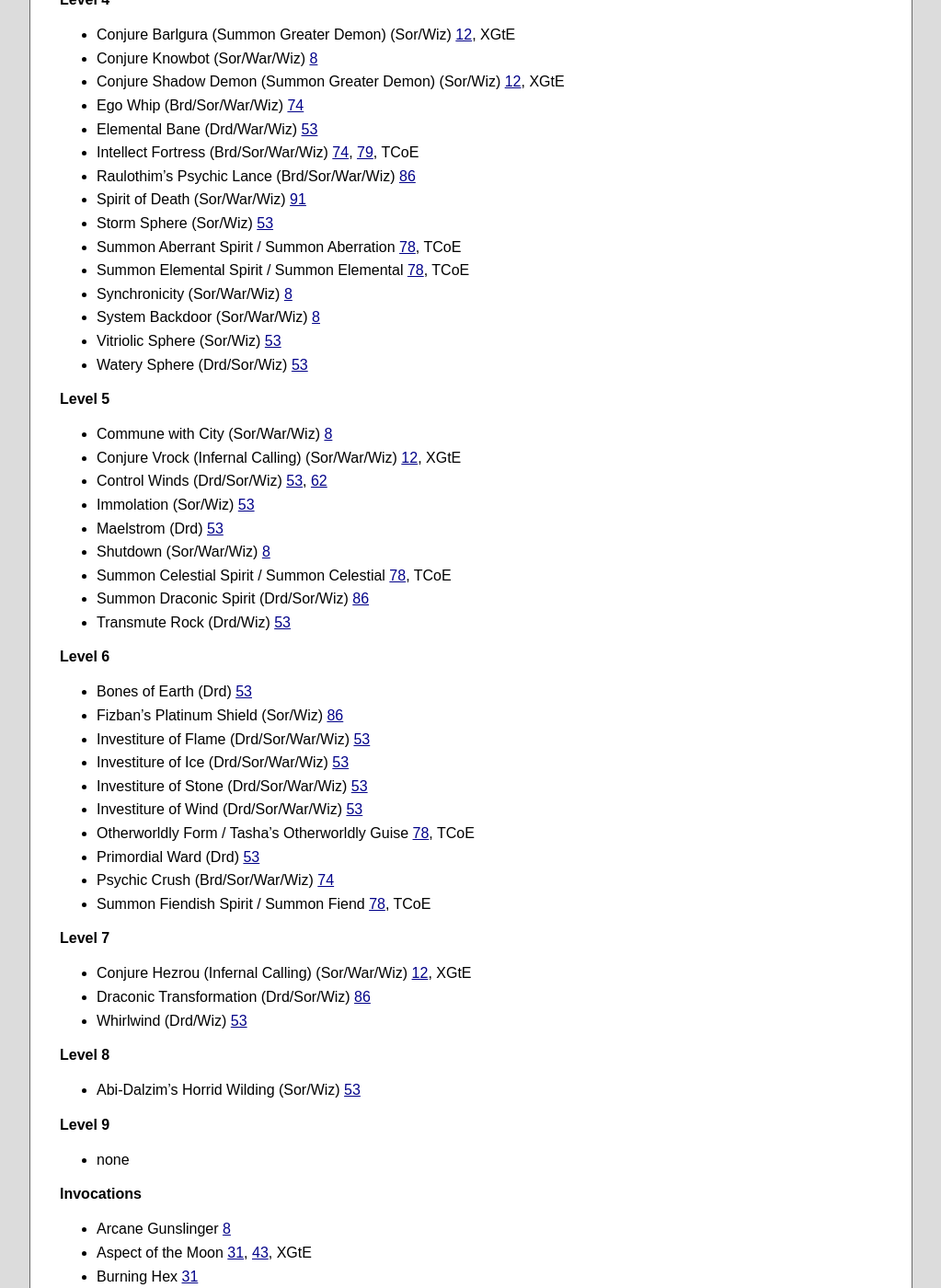
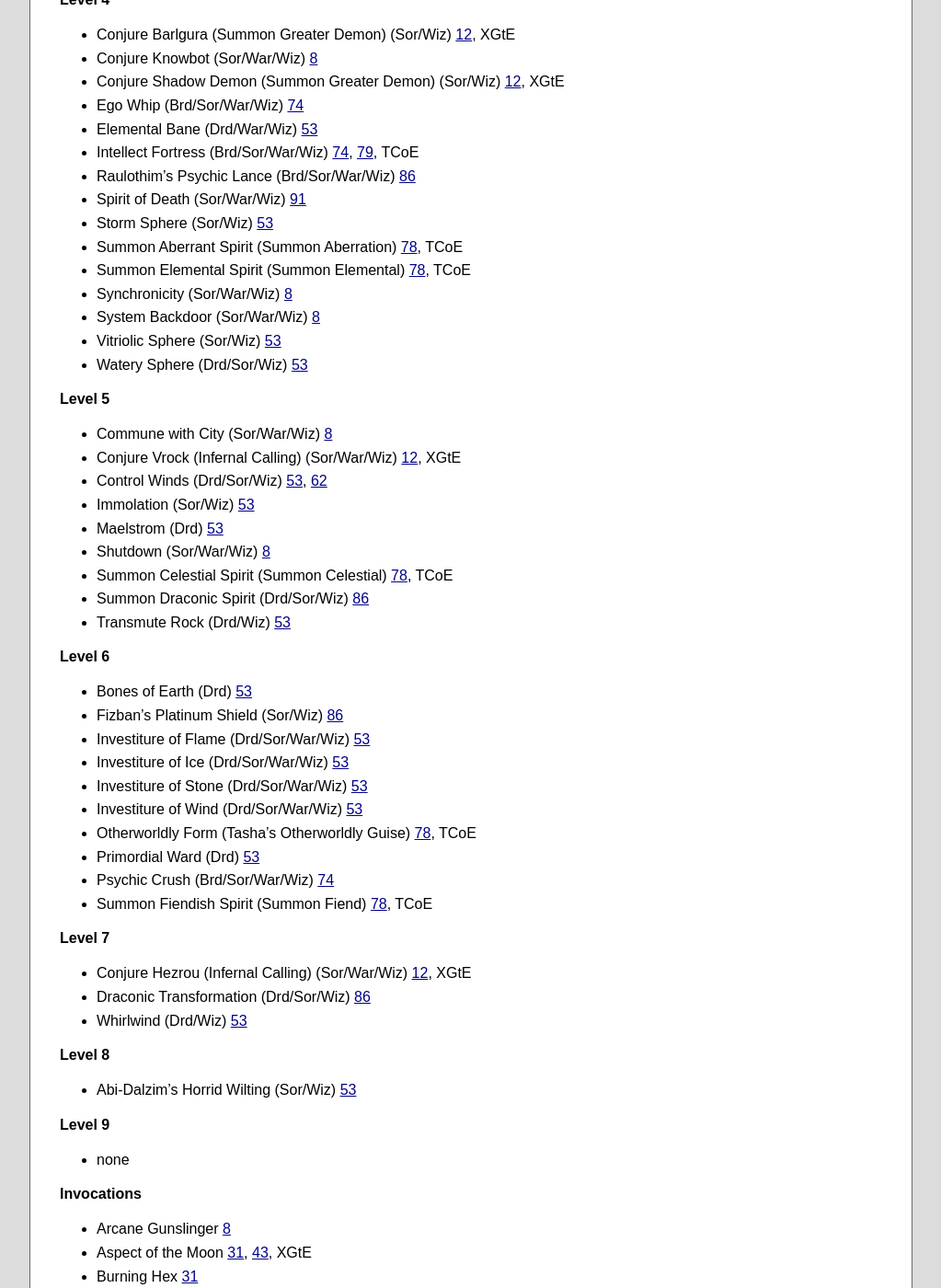
Before and after one commit to orbitalflower/orbitalflower.github.io, a Jekyll site: the page built from _posts/2017-06-21-5e-unearthed-arcana-index.md, in a window 1280 px wide and 1400 px high, scrolled down 9722 px. Shown: the whole window at 92% size, without its empty margins (128-1151 px from the left). Built offline with Jekyll 4.4.1, drawn with Linux system fonts in a browser that asks for light colours; some of the changed text lies outside the part shown.

Commit message:
Small corrections to Unearthed Arcana list

```diff
--- a/_posts/2017-06-21-5e-unearthed-arcana-index.md
+++ b/_posts/2017-06-21-5e-unearthed-arcana-index.md
@@ -369,7 +369,7 @@
 - Skywrite (Brd/Drd/Wiz) [53][]
 - Snilloc's Snowball Swarm (Sor/Wiz) [53][]
 - Spray of Cards (Brd/Sor/War/Wiz) [91][]
-- Summon Bestial Spirit / Summon Beast (Drd/Rgr) [78][], TCoE
+- Summon Bestial Spirit (Summon Beast) (Drd/Rgr) [78][], TCoE
 - Thought Shield (Brd/Sor/War/Wiz) [74][]
 - Warding Wind (Brd/Drd/Sor) [53][]
 
@@ -386,9 +386,9 @@
 - Protection from Ballistics (Sor/War/Wiz) [8][]
 - Psionic Blast (Brd/Sor/War/Wiz) [74][]
 - Spirit Shroud [78][], TCoE
-- Summon Fey Spirit / Summon Fey [78][], TCoE
-- Summon Shadow Spirit / Summon Shadowspawn [78][], TCoE
-- Summon Undead Spirit / Summon Undead [78][], TCoE
+- Summon Fey Spirit (Summon Fey) [78][], TCoE
+- Summon Shadow Spirit (Summon Shadowspawn) [78][], TCoE
+- Summon Undead Spirit (Summon Undead) [78][], TCoE
 - Summon Warrior Spirit (Sor/War/Wiz) [91][]
 - Tidal Wave (Drd/Wiz) [53][]
 - Wall of Sand (Wiz) [53][]
@@ -404,8 +404,8 @@
 - Raulothim's Psychic Lance (Brd/Sor/War/Wiz) [86][]
 - Spirit of Death (Sor/War/Wiz) [91][]
 - Storm Sphere (Sor/Wiz) [53][]
-- Summon Aberrant Spirit / Summon Aberration [78][], TCoE
-- Summon Elemental Spirit / Summon Elemental [78][], TCoE
+- Summon Aberrant Spirit (Summon Aberration) [78][], TCoE
+- Summon Elemental Spirit (Summon Elemental) [78][], TCoE
 - Synchronicity (Sor/War/Wiz) [8][]
 - System Backdoor (Sor/War/Wiz) [8][]
 - Vitriolic Sphere (Sor/Wiz) [53][]
@@ -418,7 +418,7 @@
 - Immolation (Sor/Wiz) [53][]
 - Maelstrom (Drd) [53][]
 - Shutdown (Sor/War/Wiz) [8][]
-- Summon Celestial Spirit / Summon Celestial [78][], TCoE
+- Summon Celestial Spirit (Summon Celestial) [78][], TCoE
 - Summon Draconic Spirit (Drd/Sor/Wiz) [86][]
 - Transmute Rock (Drd/Wiz) [53][]
 
@@ -429,10 +429,10 @@
 - Investiture of Ice (Drd/Sor/War/Wiz) [53][]
 - Investiture of Stone (Drd/Sor/War/Wiz) [53][]
 - Investiture of Wind (Drd/Sor/War/Wiz) [53][]
-- Otherworldly Form / Tasha's Otherworldly Guise [78][], TCoE
+- Otherworldly Form (Tasha's Otherworldly Guise) [78][], TCoE
 - Primordial Ward (Drd) [53][]
 - Psychic Crush (Brd/Sor/War/Wiz) [74][]
-- Summon Fiendish Spirit / Summon Fiend [78][], TCoE
+- Summon Fiendish Spirit (Summon Fiend) [78][], TCoE
 
 #### Level 7
 - Conjure Hezrou (Infernal Calling) (Sor/War/Wiz) [12][], XGtE
@@ -440,7 +440,7 @@
 - Whirlwind (Drd/Wiz) [53][]
 
 #### Level 8
-- Abi-Dalzim's Horrid Wilding (Sor/Wiz) [53][]
+- Abi-Dalzim's Horrid Wilting (Sor/Wiz) [53][]
 
 #### Level 9
 - none
```
